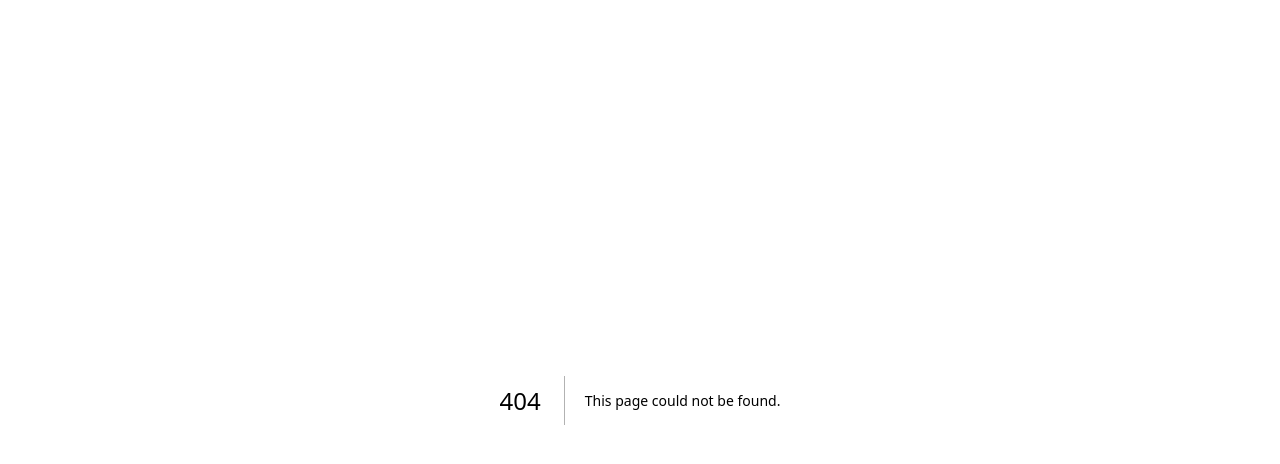
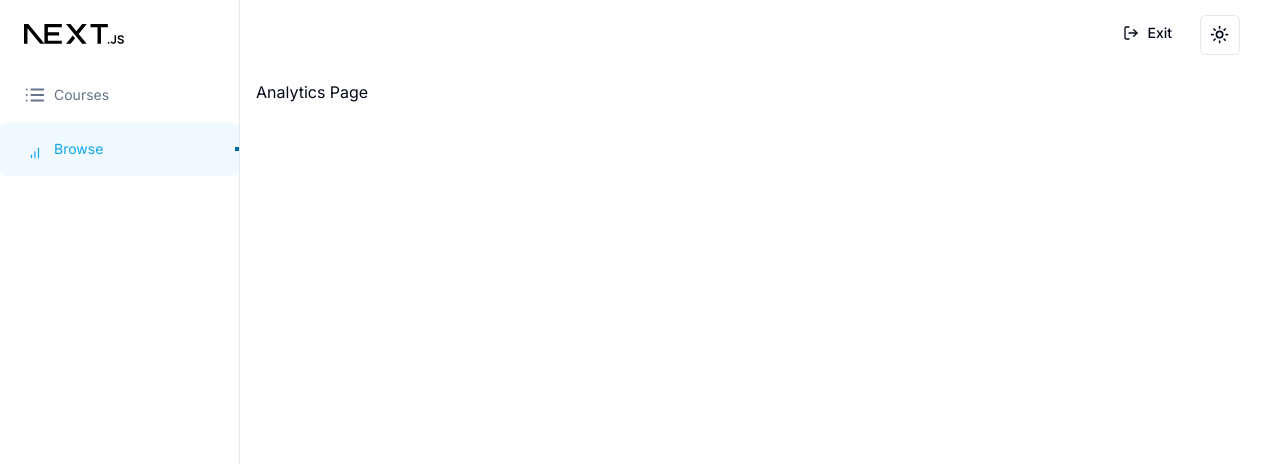
Before and after one commit to cuvKar/cuv-lms, a Next.js app: page /teacher/analytics in a window 1280 px wide. Before the commit this address had no page. Shown: the top 464 px of the page. Built offline with nearby package versions, Linux system fonts and the light colour scheme.

Commit message:
Teacher Page And Routes

```diff
--- /dev/null
+++ b/app/(dashboard)/(routes)/teacher/analytics/page.tsx
@@ -0,0 +1,9 @@
+import React from 'react'
+
+function AnalyticsPage() {
+  return (
+    <div>Analytics Page</div>
+  )
+}
+
+export default AnalyticsPage
--- a/app/(dashboard)/(routes)/teacher/courses/page.tsx
+++ b/app/(dashboard)/(routes)/teacher/courses/page.tsx
@@ -1,6 +1,6 @@
 import React from 'react'
 
-function Page() {
+function CoursePage() {
   return (
     <div>
       <h1>Teacher Courses</h1>
@@ -8,4 +8,4 @@ function Page() {
   )
 }
 
-export default Page
+export default CoursePage
--- a/app/(dashboard)/_components/header.tsx
+++ b/app/(dashboard)/_components/header.tsx
@@ -4,8 +4,8 @@ import NavbarRoutes from './navbar-routes'
 
 function Header() {
   return (
-    <header className='flex w-full h-[80px] justify-between px-10'>
-      <div className='flex w-full pt-5'>
+    <header className='flex w-full h-[70px] justify-between px-10'>
+      <div className='flex w-full h-full items-center'>
         <MobileSidebar/>
         <NavbarRoutes/>
       </div>
--- a/app/(dashboard)/_components/mobile-sidebar.tsx
+++ b/app/(dashboard)/_components/mobile-sidebar.tsx
@@ -1,3 +1,4 @@
+"use client"
 import { Menu } from 'lucide-react'
 import React from 'react'
 import {
--- a/app/(dashboard)/_components/navbar-routes.tsx
+++ b/app/(dashboard)/_components/navbar-routes.tsx
@@ -20,7 +20,7 @@ function NavbarRoutes() {
     const isStudentPage = pathname?.includes('/chapter')
 
   return (
-    <div className='flex gap-x-2 ml-auto mt-5'>
+    <div className='flex gap-x-2 ml-auto'>
         {isTeacherPage || isStudentPage ? (
             <Link href="/">
                 <Button size="sm" variant="ghost">
--- a/app/(dashboard)/_components/sidebar-routes.tsx
+++ b/app/(dashboard)/_components/sidebar-routes.tsx
@@ -1,6 +1,7 @@
-import { Compass, Layout } from 'lucide-react'
+import { Compass, Layout, List, BarChart } from 'lucide-react'
 import React from 'react'
 import SidebarItem from './sidebar-item';
+import { usePathname } from 'next/navigation';
 
 
 const guestRoutes = [
@@ -16,8 +17,24 @@ const guestRoutes = [
     }
 ]
 
+const teacherRoutes = [
+    {
+        icon: List,
+        label: 'Courses',
+        href: '/teacher/courses',
+    },
+    {
+        icon: BarChart,
+        label: 'Browse',
+        href: '/teacher/analytics',
+    }
+]
+
 function SidebarRoutes() {
-    const routes = guestRoutes;
+    const pathname = usePathname()
+
+    const isTeacherPage = pathname?.includes('/teacher')
+    const routes = isTeacherPage ? teacherRoutes : guestRoutes;
   return (
     <div className='flex flex-col w-full'>
         {routes.map((routes) => (
--- a/app/(dashboard)/_components/sidebar.tsx
+++ b/app/(dashboard)/_components/sidebar.tsx
@@ -6,7 +6,7 @@ import SidebarRoutes from './sidebar-routes'
 
 function Sidebar() {
   return (
-    <div className='h-screen w-full sm:w-60 absolute top-0  md:border-r'>
+    <div className='h-screen w-full sm:w-60 fixed top-0  md:border-r'>
       <div className='logo p-6'>
         <Image src='/next.svg' alt='logo' width={100} height={100} className='block dark:hidden'/>
         <Image src='/next-white.svg' alt='logo' width={100} height={100} className='hidden dark:block'/>
```
